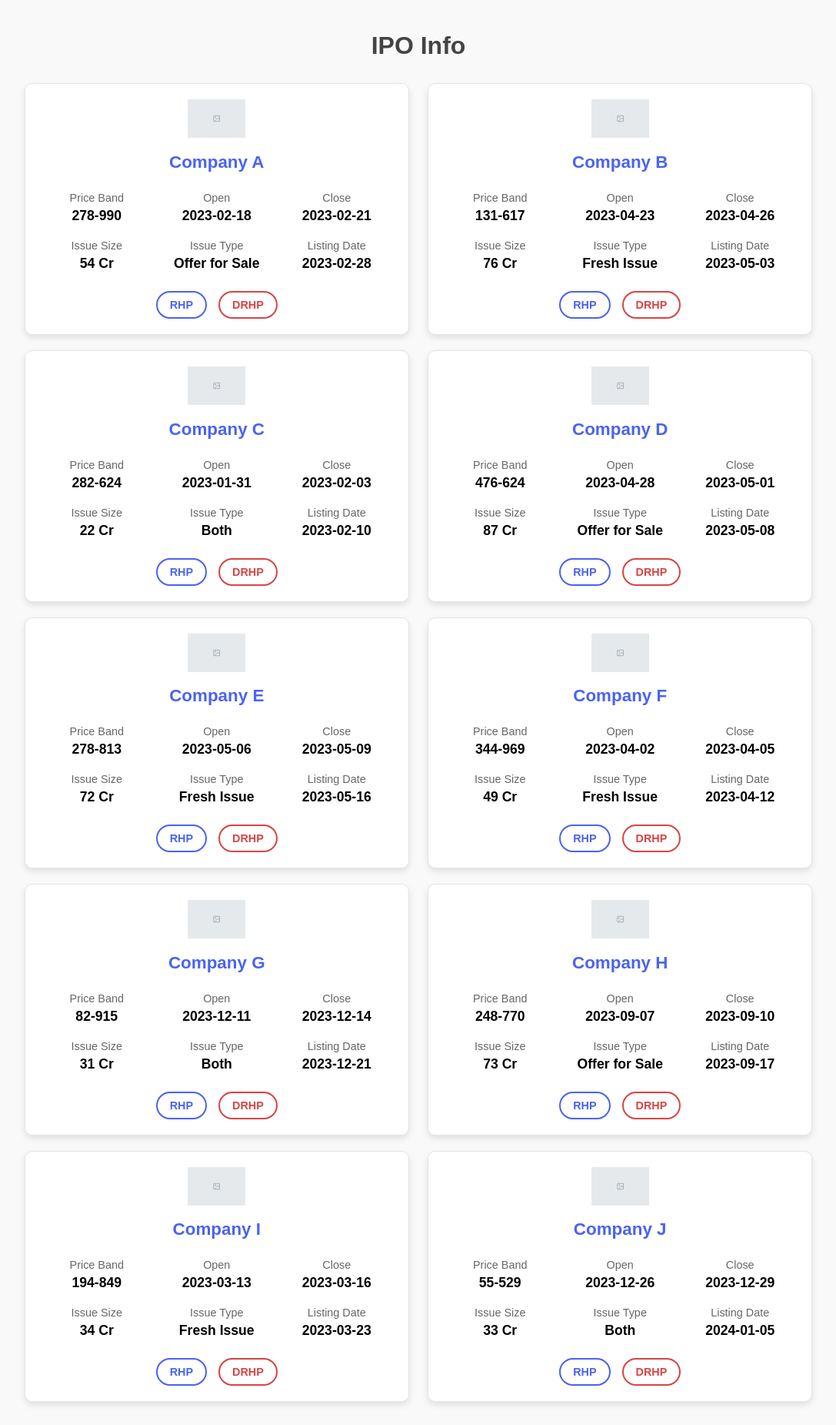
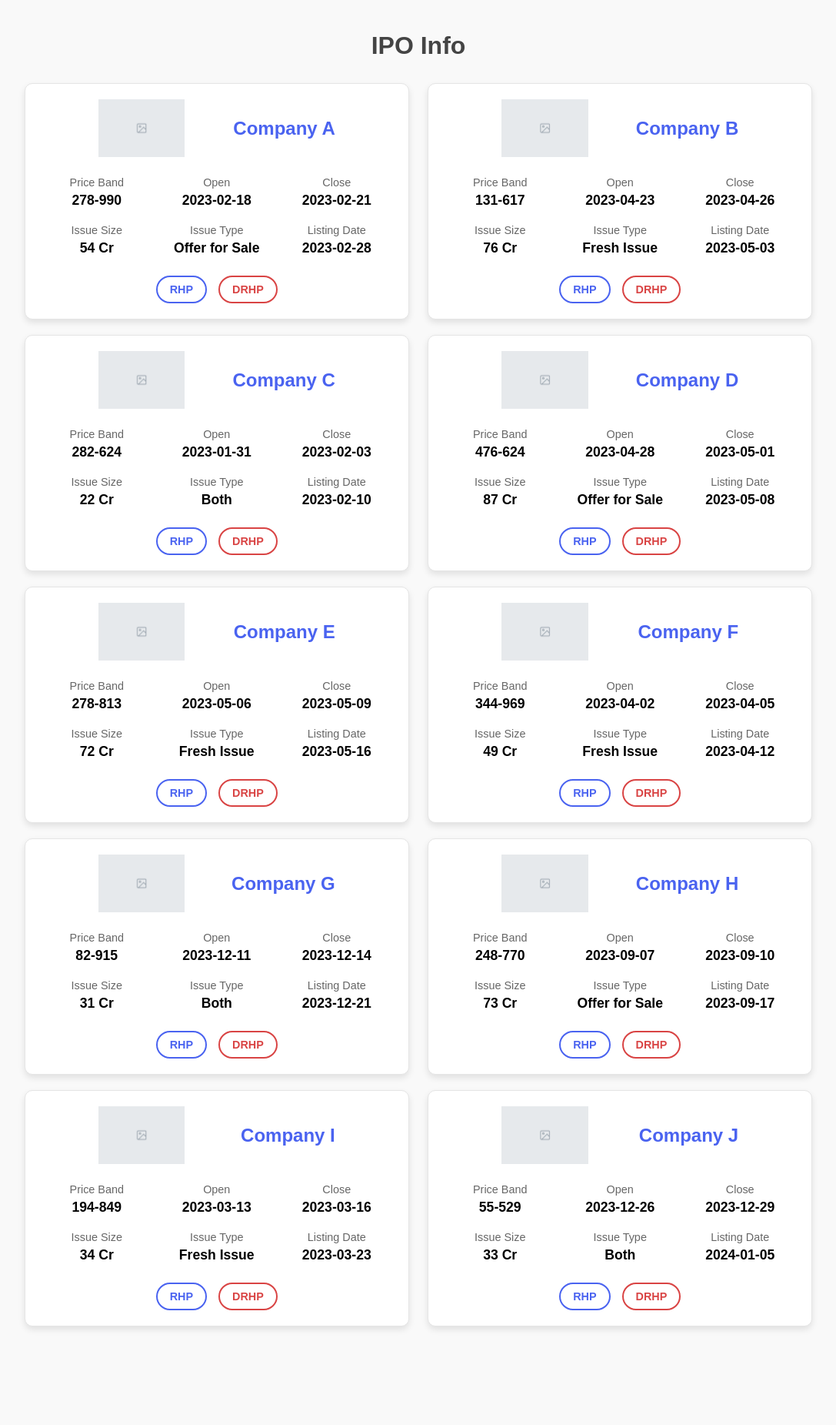
Before and after one commit to ankita0324singh/ipo_web_application, a Django app: template templates/ipo_info.html in a window 1280 px wide. Shown: the whole page at 77% size, without its empty margins (96-1183 px from the left). After the commit the page ends 1727 px from the top, so only its background shows below. Run offline with Django 5.2, Linux system fonts and the light colour scheme; the template is opened without the code that fills it: values that come from a table or form of the project are taken from there, others are empty; data comes from the database, SQL or seed files in the repository.

Commit message:
Modify styling of IPO info page

```diff
--- a/static/css/main.css
+++ b/static/css/main.css
@@ -26,17 +26,22 @@ h1 {
     box-sizing: border-box;
 }
 
-.ipo_card img {
-    display: block;
-    margin: 0 auto 10px;
-    max-height: 50px;
+.ipo_header {
+    display: flex;
+    align-items: center;
+    justify-content: space-between;
+    margin-bottom: 20px;
 }
 
-.ipo_card h2 {
-    text-align: center;
+.ipo_header img {
+    max-height: 75px;
+    margin-left: 75px;
+}
+
+.ipo_header h2 {
     color: #4a63f0;
-    font-size: 1.4rem;
-    margin-bottom: 20px;
+    font-size: 1.5rem;
+    margin-right: 75px;
 }
 
 .ipo_details {
```
Also changed, not shown: templates/ipo_info.html (line endings or trailing spaces).
